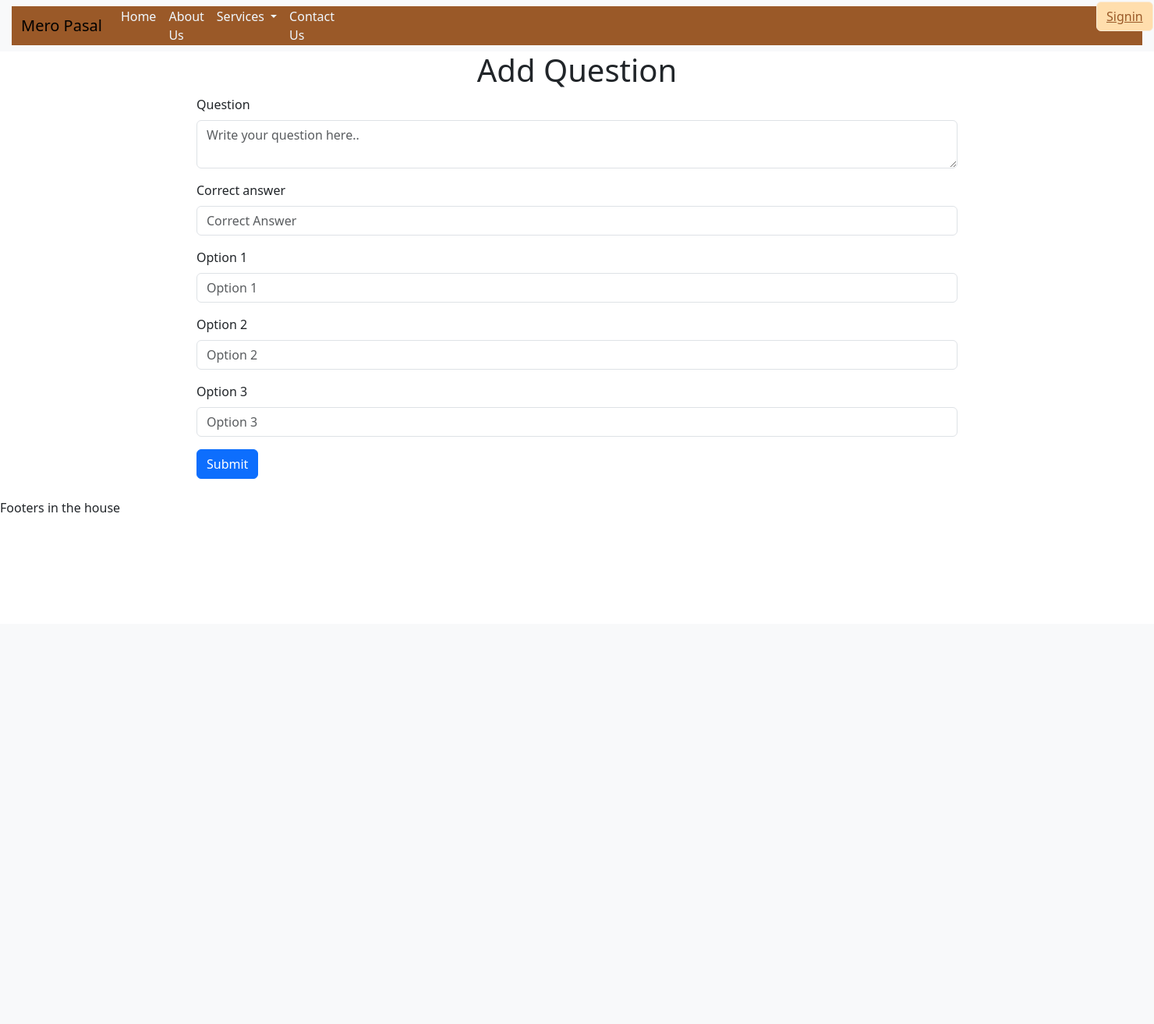
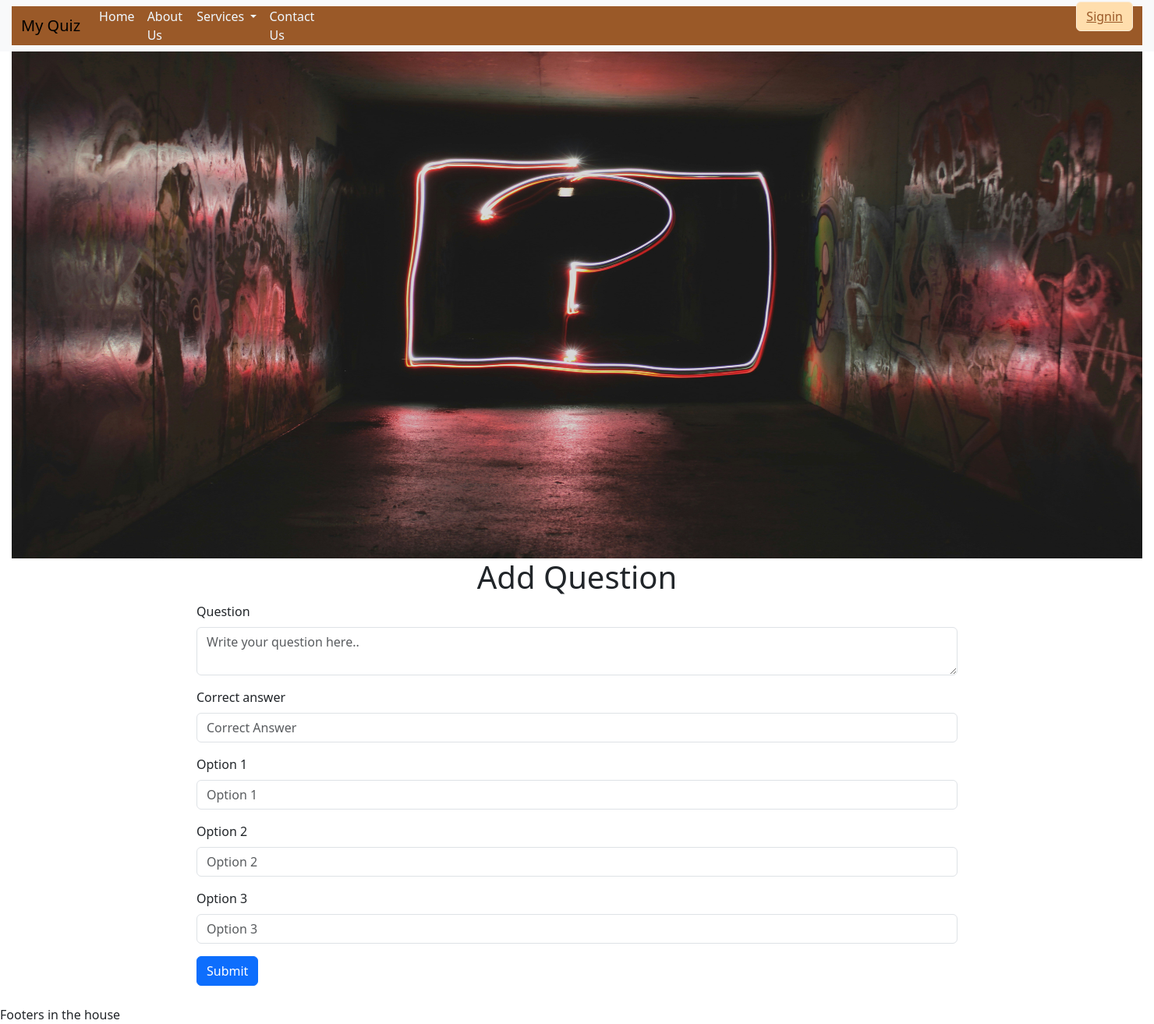
Before and after one commit to aashishChakradhar/quizApp, a Django app: page /question in a window 1480 px wide. Shown: the whole page at 78% size. Before the commit the page ends 657 px from the top, so only its background shows below. Run offline with Django 5.2, Linux system fonts and the light colour scheme.

Commit message:
inserted image folder and worked on signin button

```diff
--- a/templates/base.html
+++ b/templates/base.html
@@ -13,7 +13,7 @@
         <div>
             <nav class="navbar navbar-expand-lg  bg-body-tertiary" style="padding-inline: 15px">
                 <div class="container-fluid" style = "background-color : #9A5928;">
-                    <a class="navbar-brand" href="#">Mero Pasal</a>
+                    <a class="navbar-brand" href="#">My Quiz</a>
                     <button class="navbar-toggler" type="button" data-bs-toggle="collapse" data-bs-target="#navbarSupportedContent" aria-controls="navbarSupportedContent" aria-expanded="false" aria-label="Toggle navigation">
                         <span class="navbar-toggler-icon"></span>
                     </button>
@@ -42,9 +42,11 @@
                             {% comment %} <li class="nav-item">
                                 <a class="nav-link disabled" aria-disabled="true">Log</a>
                             </li> {% endcomment %}
-                            <li>
-                                <button class="btn btn-link" type="signin" style="color: #9A5928;background: navajowhite;border-color: antiquewhite;margin-left: 969px;margin-top: 1px;">Signin</button>
-                            </li>
+                            <form action="/admin/login">
+                                <li>
+                                    <button class="btn btn-link" type="signin" style="color: #9A5928;background: navajowhite;border-color: antiquewhite;margin-left: 969px;margin-top: 1px;">Signin</button>
+                                </li>
+                            </form>
                         </ul>
                         {% comment %} <form class="d-flex" role="search">
                             <input class="form-control me-2" type="search" placeholder="Mybooks" aria-label="Search" style="color: #9A5928; background: navajowhite; border-color: antiquewhite;">
--- a/templates/question.html
+++ b/templates/question.html
@@ -1,14 +1,14 @@
 {% extends "base.html" %}
 {% block title %}Question{% endblock title %}
 {% block body %}
-    {% comment %} <div class="container-fluid " style="padding-inline: 15px">
-        <img src="/static/image/contact.jfif" class="d-block w-100" alt="..." height=650px>
-    </div> {% endcomment %}
+    <div class="container-fluid " style="padding-inline: 15px">
+        <img src="/static/image/question2.jpg" class="d-block w-100" alt="..." height=650px>
+    </div>
     <div class="container" style=" max-width: 1000px; margin-bottom:25px">
         <h1 style= "text-align: center">
             Add Question
         </h1>
-        <form method="POST" action="/contact">
+        <form method="POST" action="/question">
             {% csrf_token %}
 
             <div class="mb-3">
```
Also changed, not shown: db.sqlite3, static/image/question2.jpg (added), 1 other file.
